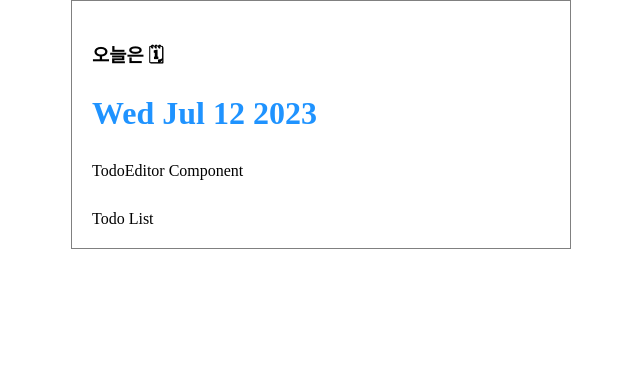
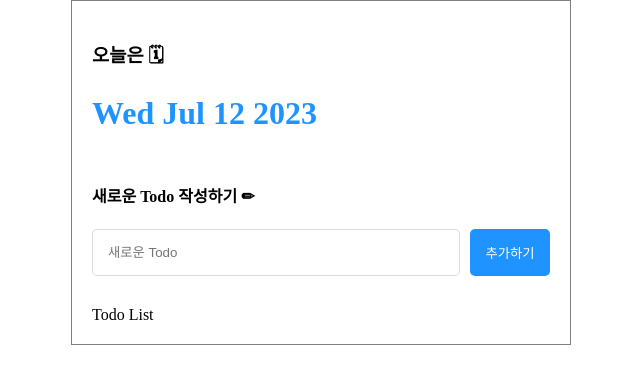
Before and after one commit to kang-gicheon/React_TODO_List, a React (Create React App) app in the folder todo/: page / in a window 1280 px wide. Shown: the top 384 px of the page, without its empty margins (319-959 px from the left). Built offline with nearby package versions, Linux system fonts and the light colour scheme.

Commit message:
TodoList 구조 만들기 + CSS 작성

```diff
--- a/todo/src/component/TodoEditor.css
+++ b/todo/src/component/TodoEditor.css
@@ -0,0 +1,27 @@
+.TodoEditor .editor_wrapper {
+    width: 100%;
+    display: flex;
+    gap: 10px;
+}
+
+.TodoEditor input {
+    flex: 1;
+    box-sizing: border-box;
+    border: 1px solid rgb(220, 220, 220);
+    border-radius: 5px;
+    padding: 15px;
+}
+
+.TodoEditor input:focus {
+    outline: none;
+    border: 1px solid #1f93ff;
+}
+
+.TodoEditor button {
+    cursor: pointer;
+    width: 80px;
+    border:none;
+    background-color: #1f93ff;
+    color: white;
+    border-radius: 5px;
+}
--- a/todo/src/component/TodoEditor.js
+++ b/todo/src/component/TodoEditor.js
@@ -1,6 +1,14 @@
 import "./TodoEditor.css";
 
 const TodoEditor = () => {
-  return <div className="TodoEditor">TodoEditor Component</div>;
+  return (
+    <div className="TodoEditor">
+      <h4>새로운 Todo 작성하기 ✏</h4>
+      <div className="editor_wrapper">
+        <input placeholder="새로운 Todo" />
+        <button>추가하기</button>
+      </div>
+    </div>
+  );
 };
 export default TodoEditor;
```
